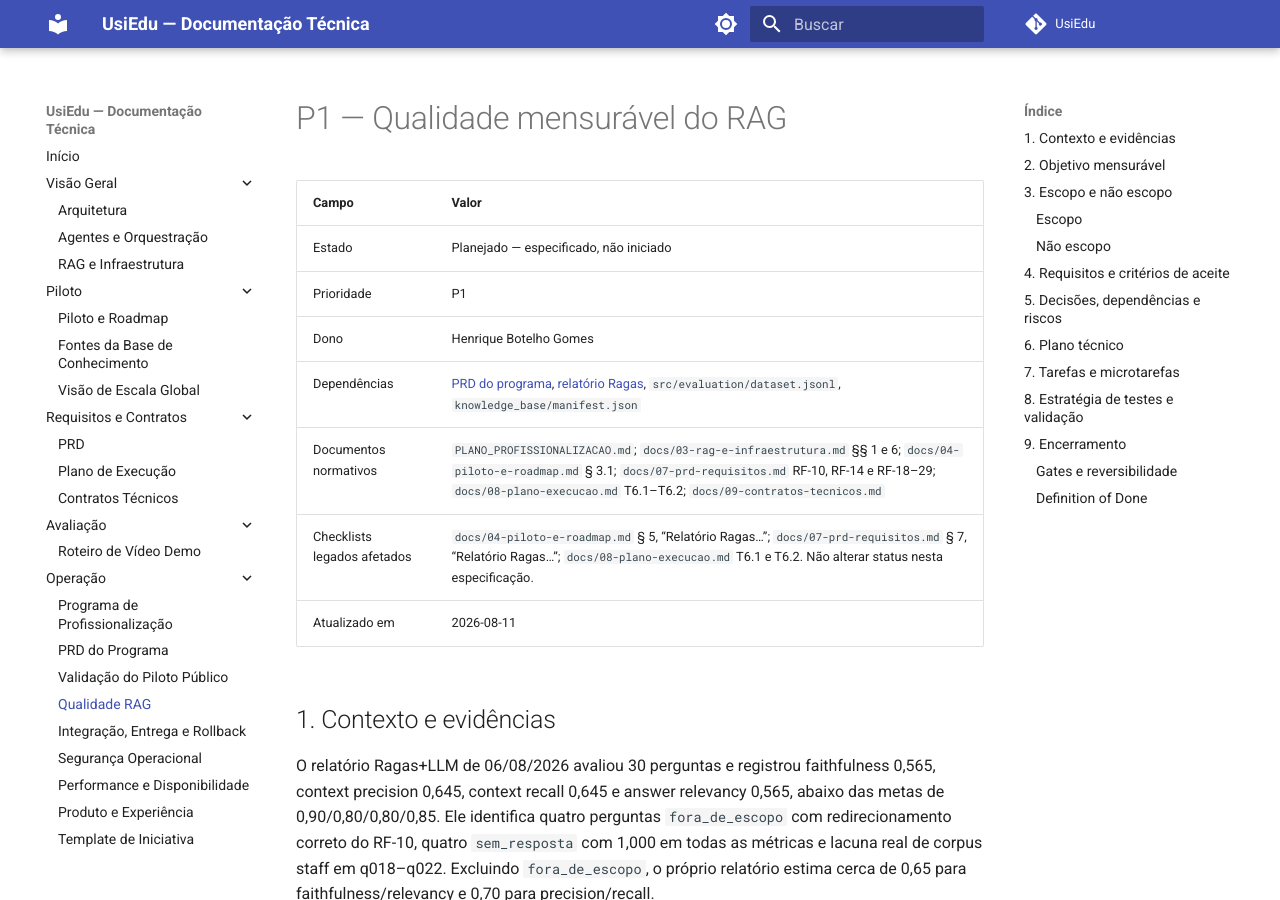
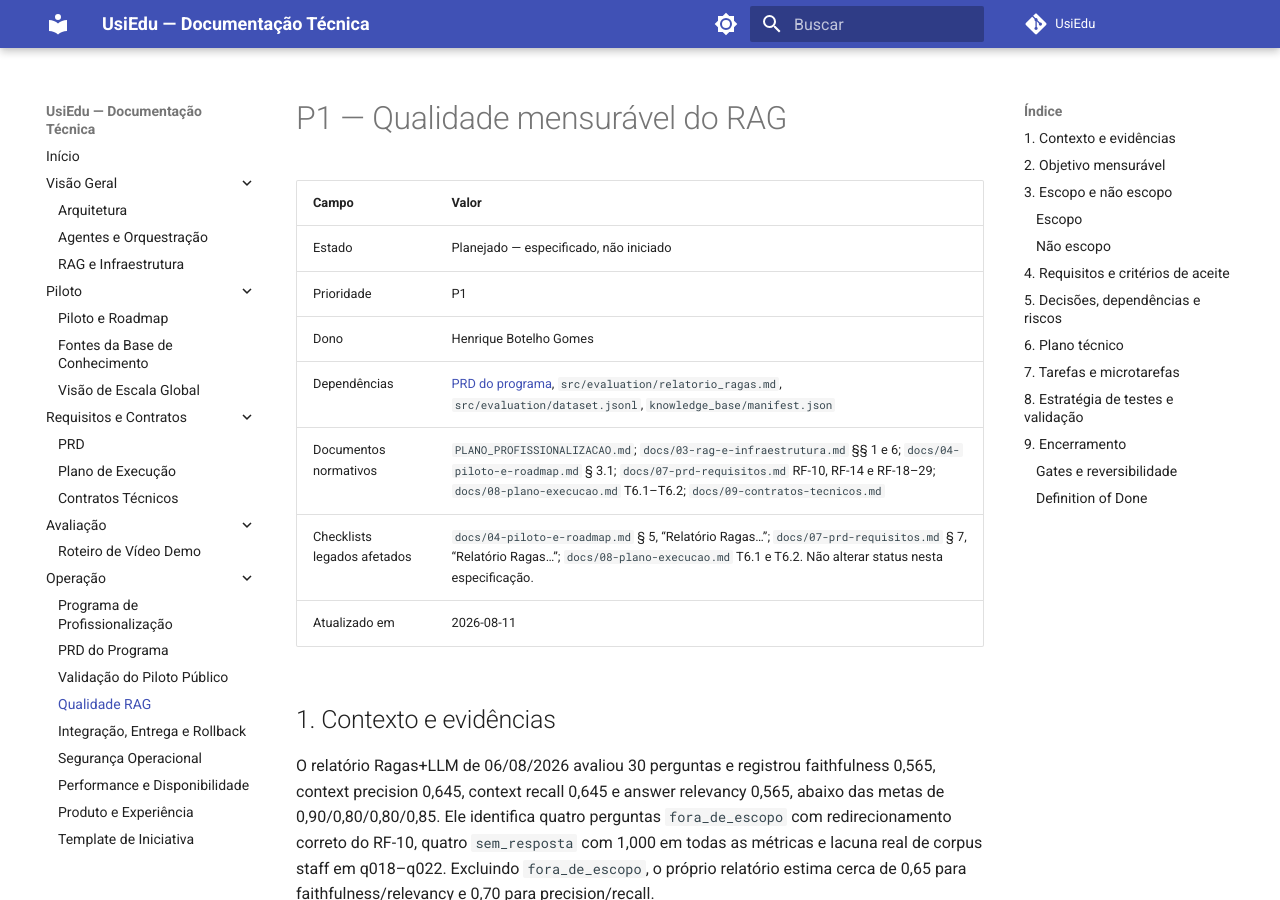
Before and after one commit to henriquebotelhogomes/UsiEdu, an MkDocs documentation site: the page built from docs/profissionalizacao/02-qualidade-rag.md, in a window 1280 px wide and 900 px high. Built offline with MkDocs 1.6.1 and Material for MkDocs 9.7.7, drawn with Linux system fonts in a browser that asks for light colours; comment, search, counter and statistics services are not loaded.

Commit message:
docs(rag): corrigir referencia de relatorio
Co-authored-by: Copilot App <223556219+Copilot@users.noreply.github.com>

```diff
--- a/docs/profissionalizacao/02-qualidade-rag.md
+++ b/docs/profissionalizacao/02-qualidade-rag.md
@@ -5,7 +5,7 @@
 | Estado | Planejado — especificado, não iniciado |
 | Prioridade | P1 |
 | Dono | Henrique Botelho Gomes |
-| Dependências | [PRD do programa](00-prd-programa.md), [relatório Ragas](../../src/evaluation/relatorio_ragas.md), `src/evaluation/dataset.jsonl`, `knowledge_base/manifest.json` |
+| Dependências | [PRD do programa](00-prd-programa.md), `src/evaluation/relatorio_ragas.md`, `src/evaluation/dataset.jsonl`, `knowledge_base/manifest.json` |
 | Documentos normativos | `PLANO_PROFISSIONALIZACAO.md`; `docs/03-rag-e-infraestrutura.md` §§ 1 e 6; `docs/04-piloto-e-roadmap.md` § 3.1; `docs/07-prd-requisitos.md` RF-10, RF-14 e RF-18–29; `docs/08-plano-execucao.md` T6.1–T6.2; `docs/09-contratos-tecnicos.md` |
 | Checklists legados afetados | `docs/04-piloto-e-roadmap.md` § 5, “Relatório Ragas…”; `docs/07-prd-requisitos.md` § 7, “Relatório Ragas…”; `docs/08-plano-execucao.md` T6.1 e T6.2. Não alterar status nesta especificação. |
 | Atualizado em | 2026-08-11 |
```
